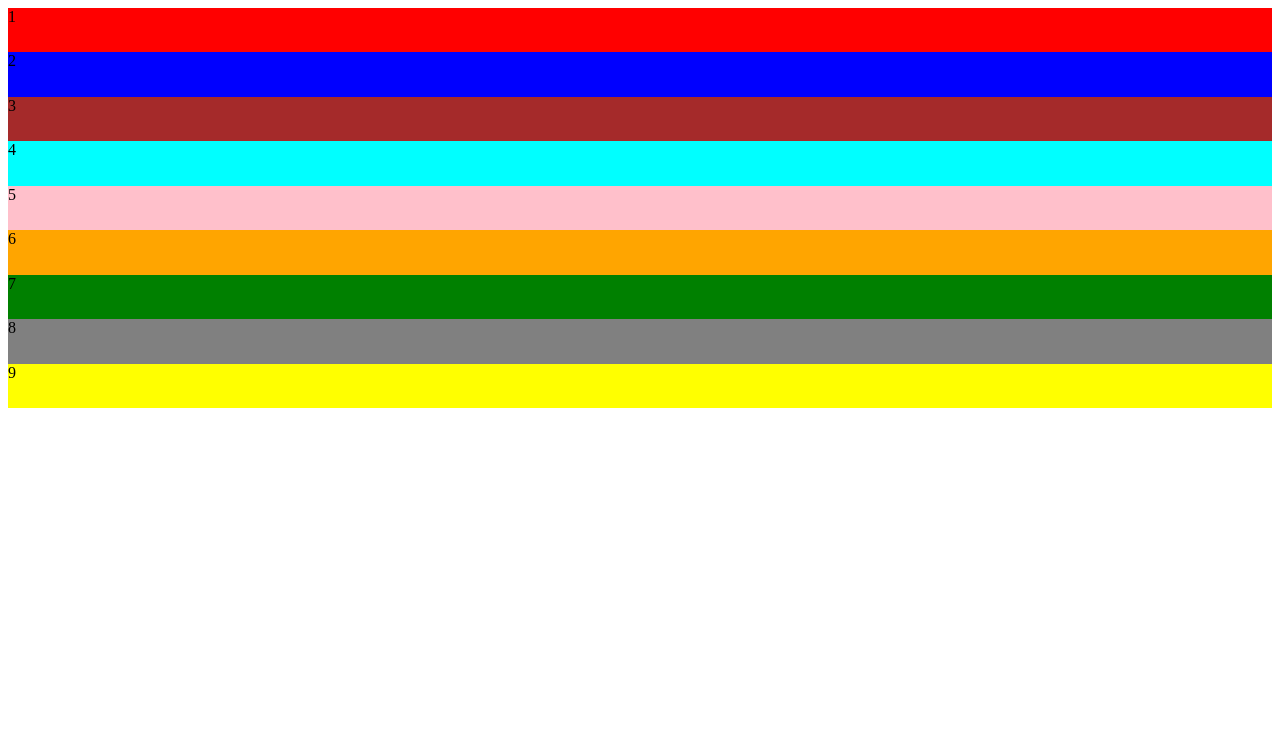
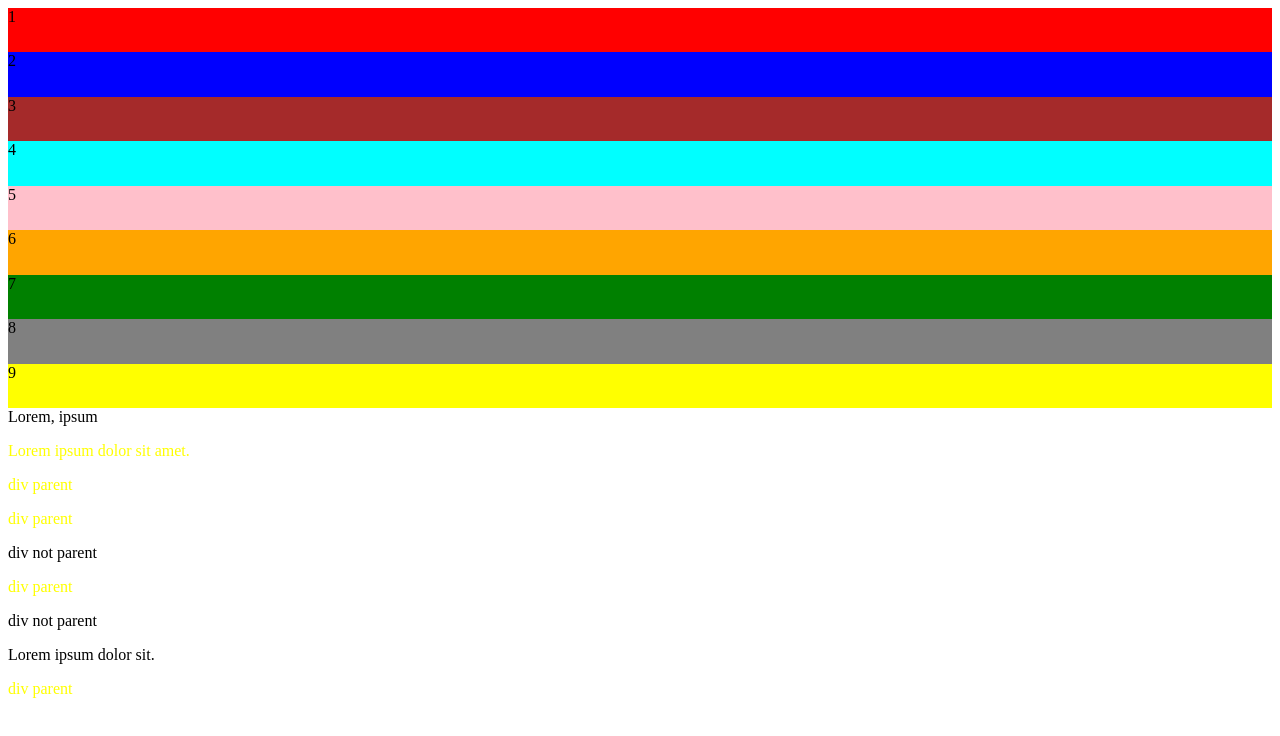
Before and after one commit to AslanZ-5/fe_doc, a plain HTML site: page css/grid/index.html in a window 1280 px wide. Drawn offline with Linux system fonts and the light colour scheme.

Commit message:
css combinators "+ > ~ and space"

```diff
--- a/css/grid/index.html
+++ b/css/grid/index.html
@@ -20,5 +20,23 @@
         <div style="background: gray;" class="grid-item8">8</div>
         <div style="background: yellow;" class="grid-item9">9</div>
       </div>
+
+    <div class="adj">
+
+        <div class="test">
+            Lorem, ipsum
+            <p>Lorem ipsum dolor sit amet.</p>
+        </div>
+
+    </div>
+    <div><p>div parent</p></div>
+    <div><p>div parent</p></div>
+    <section><p>div not parent</p></section>
+    <div><p>div parent</p></div>
+    <section><p>div not parent</p></section>
+
+    <p>Lorem ipsum dolor sit.</p>
+    <div><p>div parent</p></div>
+
 </body>
 </html>
--- a/css/grid/style.css
+++ b/css/grid/style.css
@@ -1,6 +1,10 @@
 .grid-container{
     display: grid;
     height: 400px;
-    align-content: ;
+
 
 }
+
+div > p{
+    color:yellow;
+}
```
Also changed, not shown: css/css_doc.txt.
